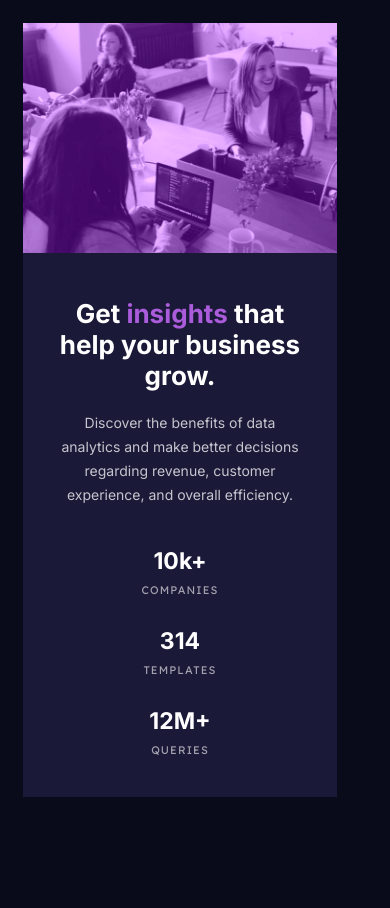
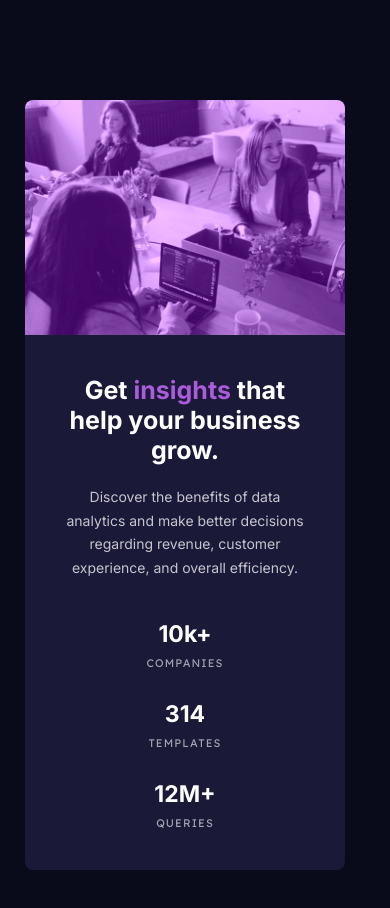
Before and after one commit to kaluczagabor99/stats-preview-card-component, a plain HTML site: page index.html in a window 390 px wide. Before the commit the page ends 844 px from the top, so only its background shows below. Drawn offline with Linux system fonts and the light colour scheme.

Commit message:
last steps on mobile view

```diff
--- a/css/style.css
+++ b/css/style.css
@@ -27,7 +27,7 @@ html {
 
 @media (max-width: 37.5rem) {
   .card {
-    width: 360px;
+    width: 320px;
   }
 }
 
@@ -54,13 +54,13 @@ header .overlay {
 
 main {
   background-color: var(--dark-desaturated-blue);
-  padding: 45px 35px 40px;
+  padding: 40px 35px;
 }
 
 main .info h1 {
   color: var(--white);
   font-family: "Inter", sans-serif;
-  font-size: 26px;
+  font-size: 25px;
   text-align: center;
   margin-bottom: 20px;
 }
@@ -115,6 +115,8 @@ main .stats ul li:nth-child(even):not(:last-child) {
 }
 
 .card {
-  padding: 23px;
-  border-radius: 5%;
+  padding: 0;
+  margin: 100px 25px;
+  border-radius: 8px;
+  overflow: hidden;
 }
```
